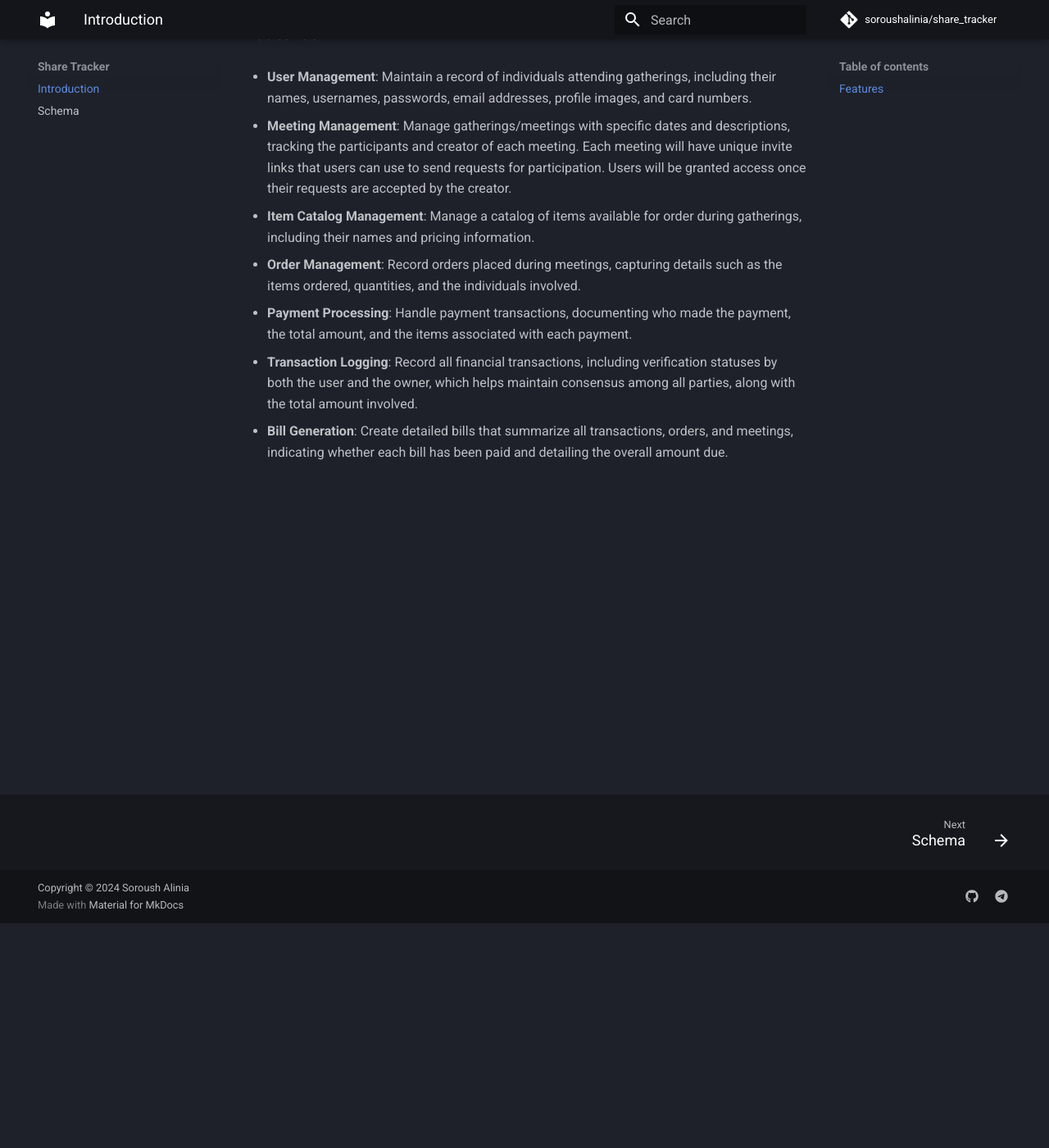
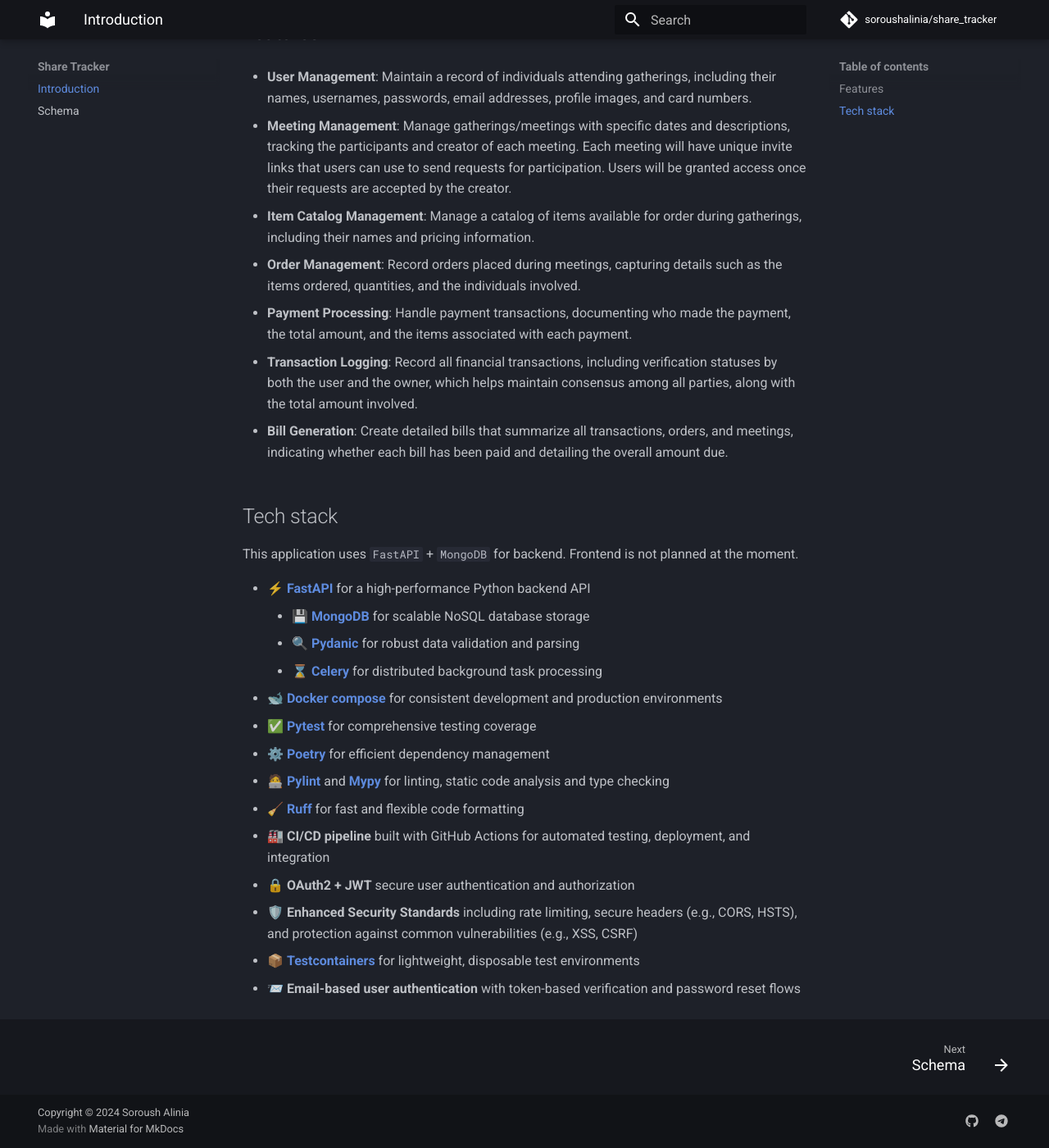
Before and after one commit to soroushalinia/share_tracker, an MkDocs documentation site: the page built from docs/docs/index.md, in a window 1280 px wide and 1400 px high, scrolled down 274 px. Shown: the whole window at 82% size. Built offline with MkDocs 1.6.1 and Material for MkDocs 9.7.7, drawn with Linux system fonts in a browser that asks for light colours; comment, search, counter and statistics services are not loaded.

Commit message:
feat(docs): add detailed tech stack and badges section to documentation

```diff
--- a/docs/docs/index.md
+++ b/docs/docs/index.md
@@ -18,3 +18,22 @@
 - **Transaction Logging**: Record all financial transactions, including verification statuses by both the user and the owner, which helps maintain consensus among all parties, along with the total amount involved.
 
 - **Bill Generation**: Create detailed bills that summarize all transactions, orders, and meetings, indicating whether each bill has been paid and detailing the overall amount due.
+
+## Tech stack
+
+This application uses `FastAPI` + `MongoDB` for backend. Frontend is not planned at the moment.
+
+- ⚡ **[FastAPI](https://fastapi.tiangolo.com/)** for a high-performance Python backend API
+    - 💾 **[MongoDB](https://www.mongodb.com/)** for scalable NoSQL database storage
+    - 🔍 **[Pydanic](https://docs.pydantic.dev/latest/)** for robust data validation and parsing
+    - ⌛ **[Celery](https://github.com/celery/celery)** for distributed background task processing
+- 🐋 **[Docker compose](https://www.docker.com/)** for consistent development and production environments
+- ✅ **[Pytest](https://docs.pytest.org/en/stable/)**  for comprehensive testing coverage
+- ⚙️ **[Poetry](https://python-poetry.org/)** for efficient dependency management
+- 🧑‍💻 **[Pylint](https://github.com/pylint-dev/pylint)** and **[Mypy](https://github.com/python/mypy)** for linting, static code analysis and type checking
+- 🧹 **[Ruff](https://docs.astral.sh/ruff/formatter/)** for fast and flexible code formatting
+- 🏭 **CI/CD pipeline** built with GitHub Actions for automated testing, deployment, and integration
+- 🔒 **OAuth2 + JWT** secure user authentication and authorization
+- 🛡️ **Enhanced Security Standards** including rate limiting, secure headers (e.g., CORS, HSTS), and protection against common vulnerabilities (e.g., XSS, CSRF)
+- 📦 **[Testcontainers](https://testcontainers.com)** for lightweight, disposable test environments
+- 📨 **Email-based user authentication** with token-based verification and password reset flows
```
Also changed, not shown: README.md.
